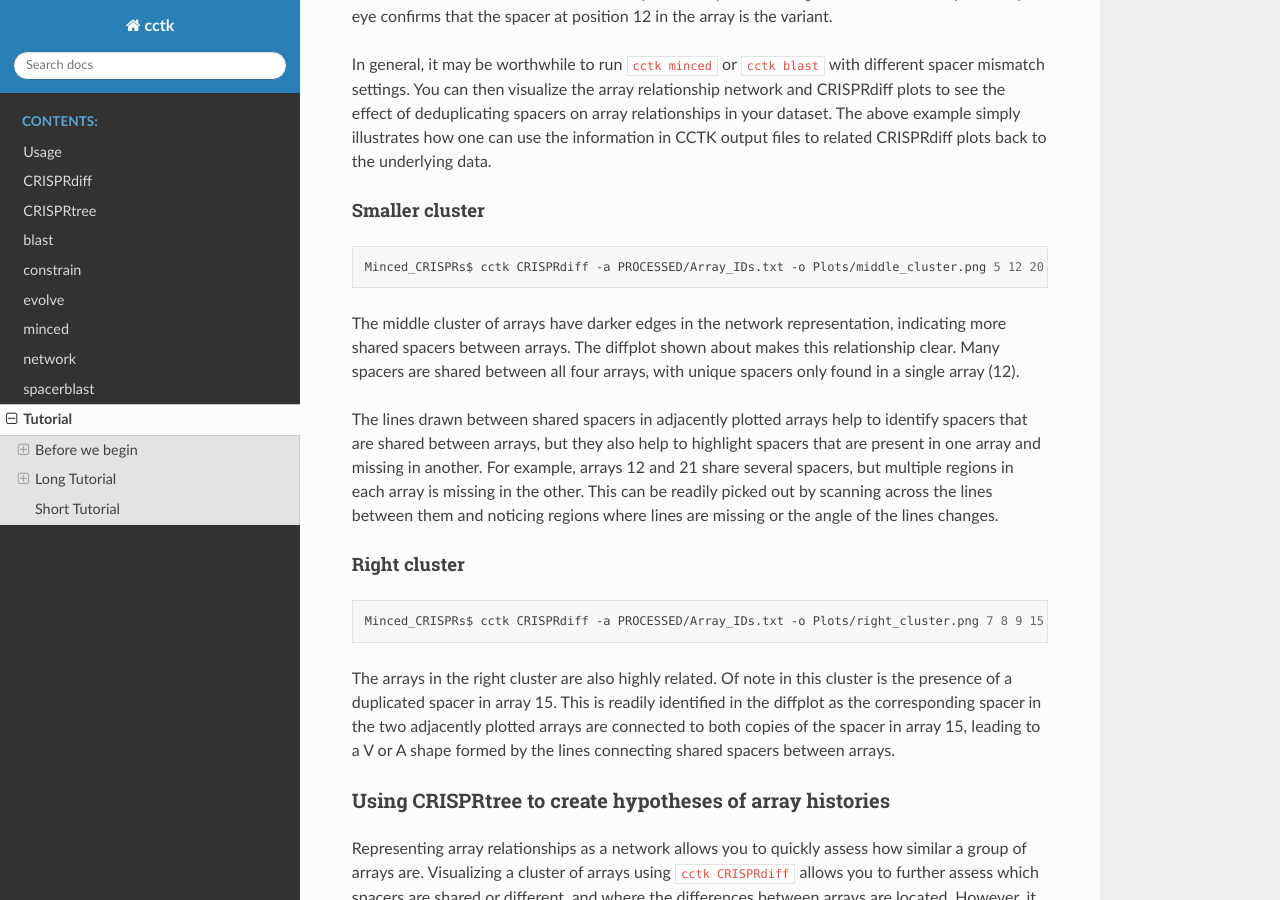
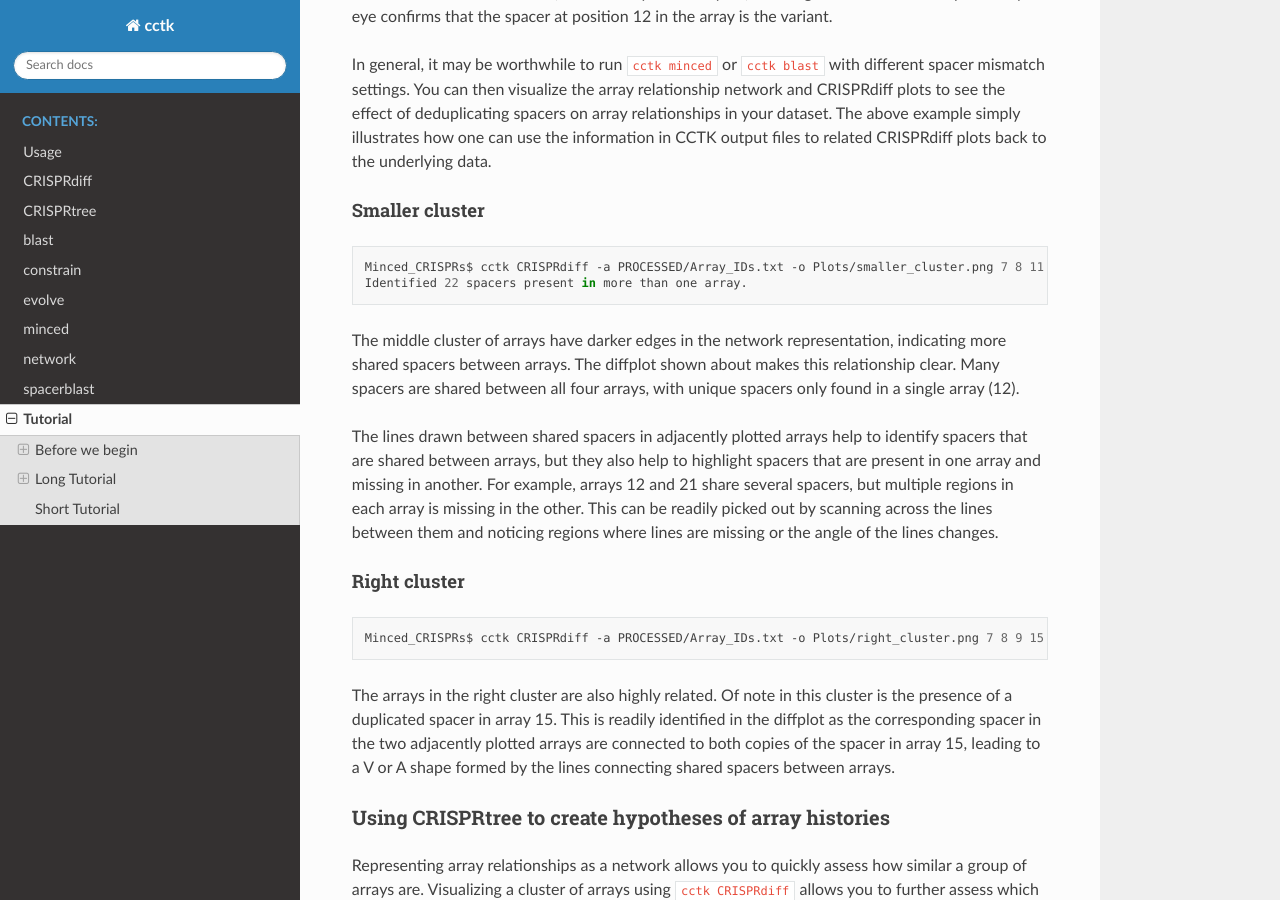
Before and after one commit to Alan-Collins/CRISPR_comparison_toolkit, a Sphinx documentation site: the page built from docs/source/content/tutorial.rst, in a window 1280 px wide and 900 px high, scrolled down 15241 px. Built offline with Sphinx 7.4.7 and the Read the Docs theme 2.0.0, drawn with Linux system fonts in a browser that asks for light colours.

Commit message:
replace CRISPRdiff command

```diff
--- a/docs/source/content/tutorial.rst
+++ b/docs/source/content/tutorial.rst
@@ -497,7 +497,8 @@ Smaller cluster
 
 .. code-block:: shell
 
-	Minced_CRISPRs$ cctk CRISPRdiff -a PROCESSED/Array_IDs.txt -o Plots/middle_cluster.png 5 12 20 21
+	Minced_CRISPRs$ cctk CRISPRdiff -a PROCESSED/Array_IDs.txt -o Plots/smaller_cluster.png 7 8 11 21
+	Identified 22 spacers present in more than one array.
 
 
 The middle cluster of arrays have darker edges in the network representation, indicating more shared spacers between arrays. The diffplot shown about makes this relationship clear. Many spacers are shared between all four arrays, with unique spacers only found in a single array (12).
```
